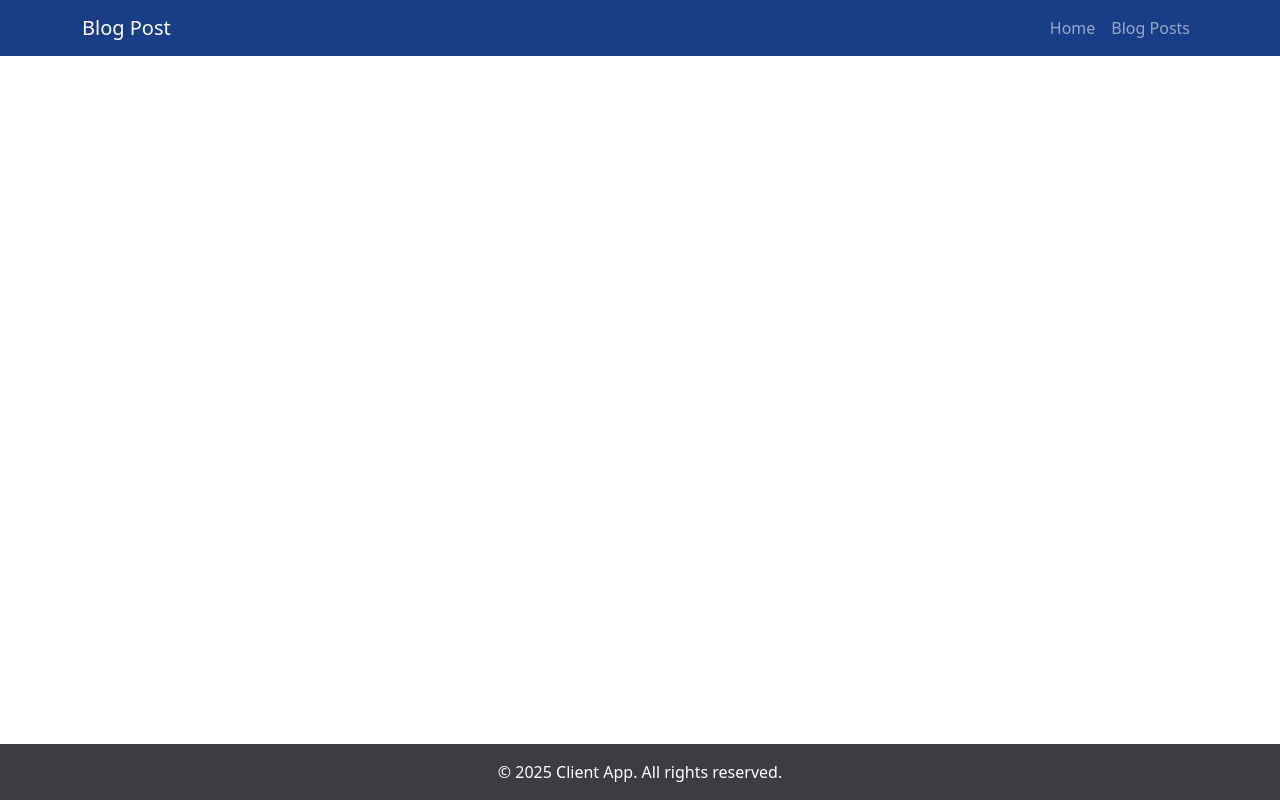
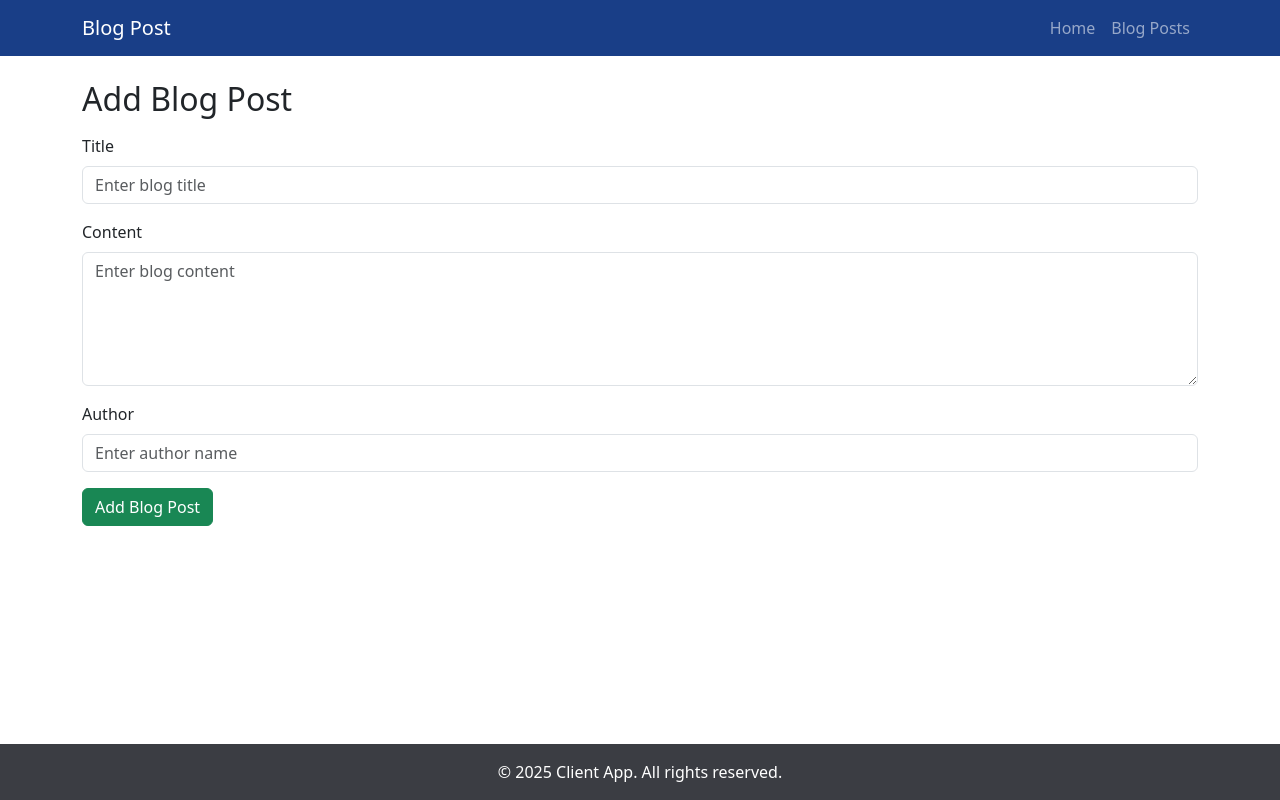
Before and after one commit to Iony1788/FullStackBlog, a React (Create React App) app in the folder client-app/: page /AddBlogPost in a window 1280 px wide. Built offline with nearby package versions, Linux system fonts and the light colour scheme; no server answers.

Commit message:
add interfac for  addBlogPost

```diff
--- a/client-app/package.json
+++ b/client-app/package.json
@@ -12,6 +12,7 @@
     "react-dom": "^19.2.1",
     "react-router-dom": "^7.10.1",
     "react-scripts": "5.0.1",
+    "sweetalert2": "^11.26.4",
     "web-vitals": "^2.1.4"
   },
   "scripts": {
--- a/client-app/src/App.js
+++ b/client-app/src/App.js
@@ -3,6 +3,7 @@ import Header from "./components/Header";
 import Footer from "./components/Footer";
 import ListBlogPost from "./pages/ListBlogPost";
 import EditBlogPost from "./pages/EditBlogPost";
+import AddBlogPost from "./pages/AddBlogPost";
 import Home from "./components/Home";
 
 function App() {
@@ -16,6 +17,7 @@ function App() {
             <Route path="/" element={<Home />} />
             <Route path="/ListBlogPost" element={<ListBlogPost />} />
             <Route path="/EditBlogPost/:id" element={<EditBlogPost />} />
+            <Route path="/AddBlogPost" element={<AddBlogPost />} />
           </Routes>
         </main>
 
--- a/client-app/src/Services/BlogPostService.js
+++ b/client-app/src/Services/BlogPostService.js
@@ -14,8 +14,13 @@ const editBlogPost = (id, data) => {
     return axios.put(`${API_URL}/editBlogPost/${id}`, data);
 };
 
+const addBlogPost = (data) => {
+    return axios.post(`${API_URL}/addBlogPost`, data);
+};
+
 export default {
     getAllBlogPosts,
     getBlogPostById,
-    editBlogPost
+    editBlogPost,
+    addBlogPost,
 };
--- /dev/null
+++ b/client-app/src/pages/AddBlogPost.jsx
@@ -0,0 +1,105 @@
+import { use } from "react";
+import { useEffect, useState } from "react";
+import BlogPostService from "../services/BlogPostService";
+import Swal from 'sweetalert2';
+import { useNavigate } from "react-router-dom";
+
+function AddBlogPost() {
+    const [title, setTitle] = useState("");
+    const [content, setContent] = useState("");
+    const [author, setAuthor] = useState("");
+
+    const [loading, setLoading] = useState(false);
+    const [error, setError] = useState(null);
+    const navigate = useNavigate();
+
+    useEffect(() => {
+        BlogPostService.addBlogPost()
+        .then((response) => {
+            navigate("/ListBlogPost");
+        }).catch(() => {
+            setError("Error adding blog post");
+        });
+    }
+    , []);
+
+    const handleSubmit = (e) => {
+    e.preventDefault();
+
+    const newPost = { title, content, author };
+    setLoading(true);
+
+    BlogPostService.addBlogPost(newPost)
+      .then(() => {
+        setLoading(false);
+
+        Swal.fire({
+          icon: "success",
+          title: "Added!",
+          text: "The blog post has been added successfully.",
+          confirmButtonText: "OK",
+        }).then(() => {
+          navigate("/ListBlogPost");
+        });
+      })
+      .catch(() => {
+        setError("Failed to add blog post.");
+        setLoading(false);
+
+        Swal.fire({
+          icon: "error",
+          title: "Error!",
+          text: "Failed to add blog post.",
+        });
+      });
+  };
+
+    return (
+        <div className="container mt-4">
+  <h2 className="mb-3">Add Blog Post</h2>
+  <form onSubmit={handleSubmit}>
+
+    <div className="mb-3">
+      <label className="form-label">Title</label>
+      <input
+        type="text"
+        className="form-control"
+        value={title}
+        onChange={(e) => setTitle(e.target.value)}
+        placeholder="Enter blog title"
+        required
+      />
+    </div>
+
+    <div className="mb-3">
+      <label className="form-label">Content</label>
+      <textarea
+        className="form-control"
+        value={content}
+        onChange={(e) => setContent(e.target.value)}
+        rows={5}
+        placeholder="Enter blog content"
+        required
+      />
+    </div>
+
+    <div className="mb-3">
+      <label className="form-label">Author</label>
+      <input
+        type="text"
+        className="form-control"
+        value={author}
+        onChange={(e) => setAuthor(e.target.value)}
+        placeholder="Enter author name"
+        required
+      />
+    </div>
+
+    <button type="submit" className="btn btn-success">
+      Add Blog Post
+    </button>
+  </form>
+</div>
+    );
+}
+export default AddBlogPost;
--- a/client-app/src/pages/EditBlogPost.jsx
+++ b/client-app/src/pages/EditBlogPost.jsx
@@ -1,6 +1,7 @@
 import { useEffect, useState } from "react";
 import { useParams, useNavigate } from "react-router-dom";
 import BlogPostService from "../services/BlogPostService";
+import Swal from 'sweetalert2';
 
 function EditBlogPost() {
   const { id } = useParams();
@@ -34,8 +35,23 @@ function EditBlogPost() {
     const updatedPost = { id, title, content, author };
 
     BlogPostService.editBlogPost(id, updatedPost)
-      .then(() => navigate("/ListBlogPost"))
-      .catch(() => setError("Error updating blog post"));
+      .then(() => {
+        Swal.fire({
+          icon: "success",
+          title: "Updated!",
+          text: "The blog post has been updated.",
+          confirmButtonText: "OK"
+        }).then(() => {
+          navigate("/ListBlogPost");
+        });
+      })
+      .catch(() => {
+        Swal.fire({
+          icon: "error",
+          title: "Error!",
+          text: "Failed to update blog post."
+        });
+      });
   };
 
   if (loading) {
--- a/client-app/src/pages/ListBlogPost.jsx
+++ b/client-app/src/pages/ListBlogPost.jsx
@@ -37,7 +37,10 @@ function ListBlogPost() {
   return (
     <div className="container mt-4">
       <h2 className="mb-3">View the blog posts</h2>
-      <table className="table table-striped table-bordered">
+     <button className="btn btn-primary btn-sm me-2 mt-3" onClick={() => window.location.href = `/AddBlogPost`}>
+        Add blog post
+     </button>
+      <table className="table table-striped table-bordered mt-4">
         <thead className="thead-dark">
           <tr>
             <th>Title</th>
@@ -55,7 +58,7 @@ function ListBlogPost() {
               <td>{blogpost.author}</td>
               <td>{blogpost.createdAt}</td>
               <td className="d-flex">
-              <button className="btn btn-sm btn-primary me-2" onClick={() => window.location.href = `/EditBlogPost/${blogpost.id}`}>
+              <button className="btn btn-sm btn-warning me-2" onClick={() => window.location.href = `/EditBlogPost/${blogpost.id}`}>
                 Edit
               </button>
               <button className="btn btn-sm btn-danger" onClick={() => window.location.href = `/delete/${blogpost.id}`}>
```
Also changed, not shown: 1 other file (tests, documents, lock files or other folders).
